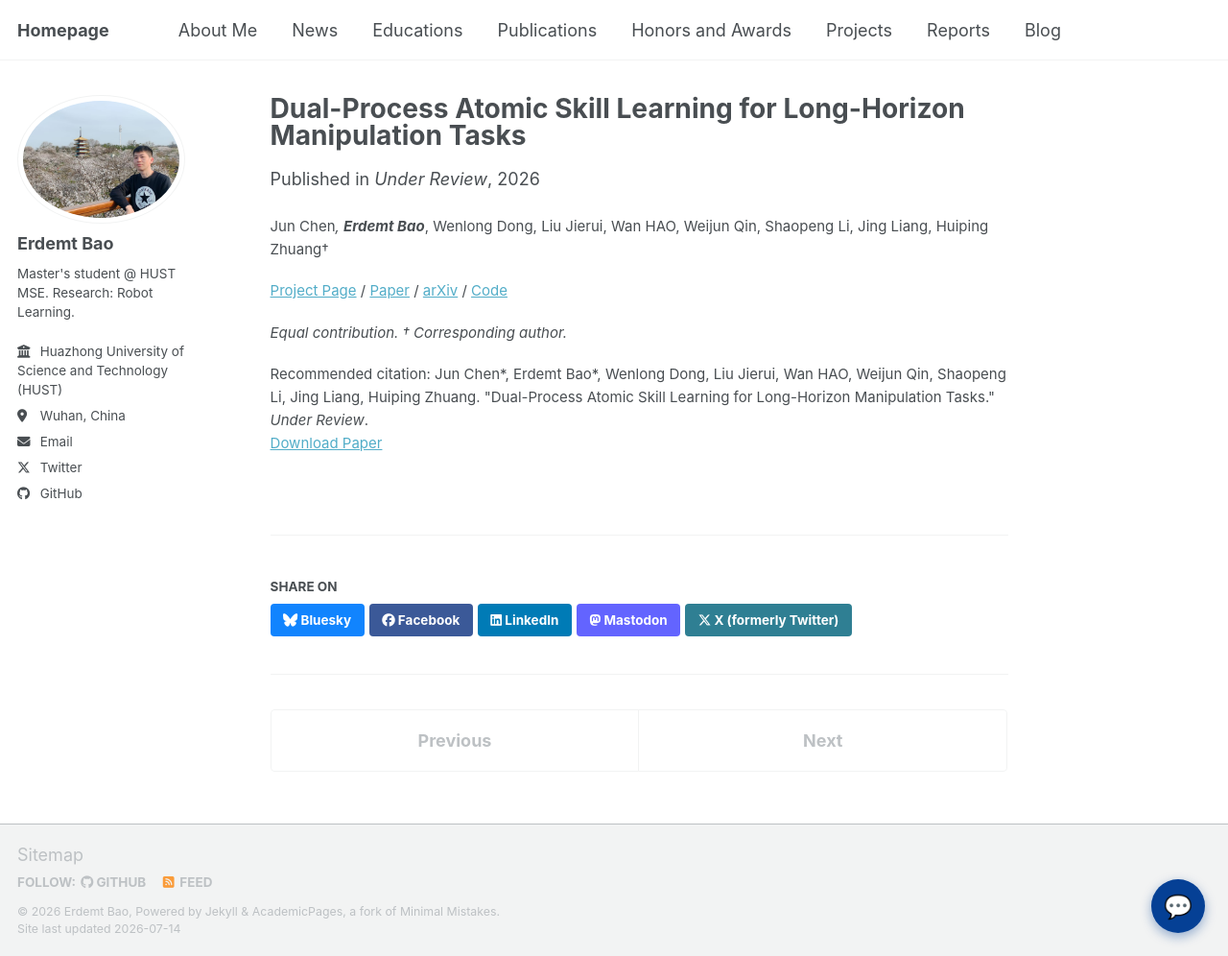
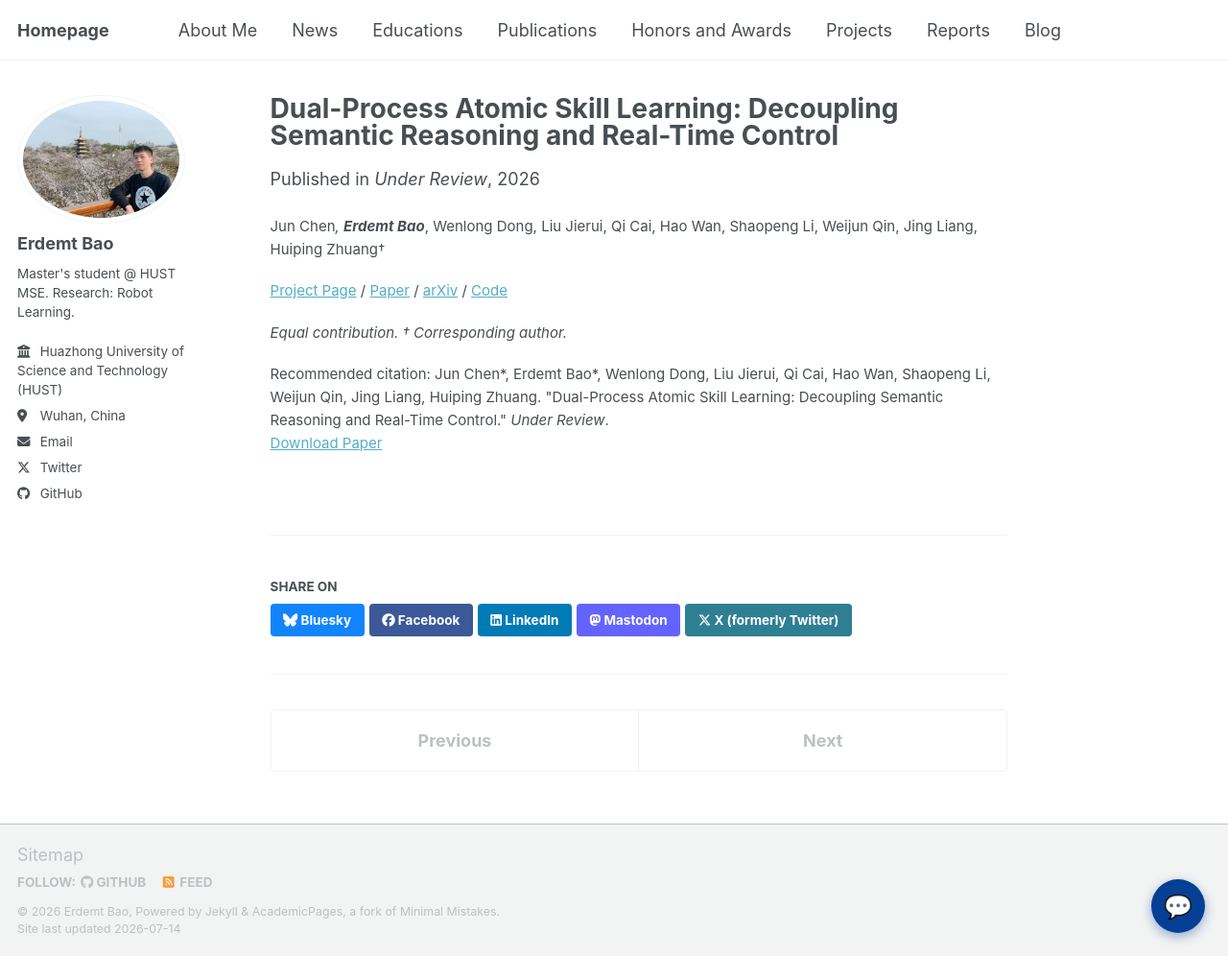
Before and after one commit to erdemtbao/erdemtbao.github.io, a Jekyll site: the page built from _publications/2026-dasl.md, in a window 1280 px wide and 996 px high. Shown: the whole window at 96% size. Built offline with Jekyll 4.4.1, drawn with Linux system fonts in a browser that asks for light colours; a script bundle is joined from its source files by our own code; library files that are not in the unit come from our copies.

Commit message:
update
Updated title and authors in the publication entry. Changed links for paper and code.

```diff
--- a/_publications/2026-dasl.md
+++ b/_publications/2026-dasl.md
@@ -1,5 +1,5 @@
 ---
-title: "Dual-Process Atomic Skill Learning for Long-Horizon Manipulation Tasks"
+title: "Dual-Process Atomic Skill Learning: Decoupling Semantic Reasoning and Real-Time Control"
 collection: publications
 category: manuscripts
 permalink: /publication/2026-dasl
@@ -7,15 +7,15 @@ order: 1
 date: 2026-01-01
 venue: 'Under Review'
 project_page: 'https://hatakekaka.github.io/DASL/'
-paperurl: 'https://hatakekaka.github.io/DASL/'
-arxiv: 'https://hatakekaka.github.io/DASL/'
-code: 'https://hatakekaka.github.io/DASL/'
-authors: 'Jun Chen<sup>*</sup>, <b><u>Erdemt Bao<sup>*</sup></u></b>, Wenlong Dong, Liu Jierui, Wan HAO, Weijun Qin, Shaopeng Li, Jing Liang, Huiping Zhuang<sup>†</sup>'
-citation: 'Jun Chen*, Erdemt Bao*, Wenlong Dong, Liu Jierui, Wan HAO, Weijun Qin, Shaopeng Li, Jing Liang, Huiping Zhuang. &quot;Dual-Process Atomic Skill Learning for Long-Horizon Manipulation Tasks.&quot; <i>Under Review</i>.'
+paperurl: 'https://arxiv.org/abs/2607.10625'
+arxiv: 'https://arxiv.org/abs/2607.10625'
+code: 'https://github.com/Hatakekaka/DASL'
+authors: 'Jun Chen<sup>*</sup>, <b><u>Erdemt Bao<sup>*</sup></u></b>, Wenlong Dong, Liu Jierui, Qi Cai, Hao Wan, Shaopeng Li, Weijun Qin, Jing Liang, Huiping Zhuang<sup>†</sup>'
+citation: 'Jun Chen*, Erdemt Bao*, Wenlong Dong, Liu Jierui, Qi Cai, Hao Wan, Shaopeng Li, Weijun Qin, Jing Liang, Huiping Zhuang. &quot;Dual-Process Atomic Skill Learning: Decoupling Semantic Reasoning and Real-Time Control.&quot; <i>Under Review</i>.'
 teaser: /files/work/2026-DASL.png
 ---
-Jun Chen*, **Erdemt Bao***, Wenlong Dong, Liu Jierui, Wan HAO, Weijun Qin, Shaopeng Li, Jing Liang, Huiping Zhuang†
+Jun Chen*, **Erdemt Bao***, Wenlong Dong, Liu Jierui, Qi Cai, Hao Wan, Shaopeng Li, Weijun Qin, Jing Liang, Huiping Zhuang†
 
-[Project Page](https://hatakekaka.github.io/DASL/) / [Paper](https://hatakekaka.github.io/DASL/) / [arXiv](https://hatakekaka.github.io/DASL/) / [Code](https://hatakekaka.github.io/DASL/)
+[Project Page](https://hatakekaka.github.io/DASL/) / [Paper](https://arxiv.org/abs/2607.10625) / [arXiv](https://arxiv.org/abs/2607.10625) / [Code](https://github.com/Hatakekaka/DASL)
 
 *Equal contribution. † Corresponding author.*
```
